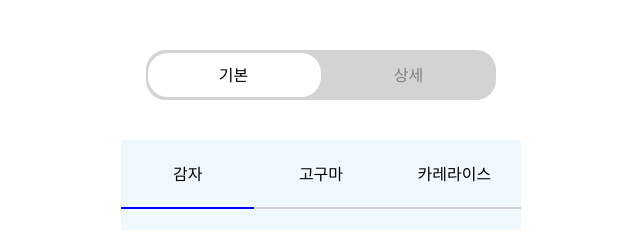
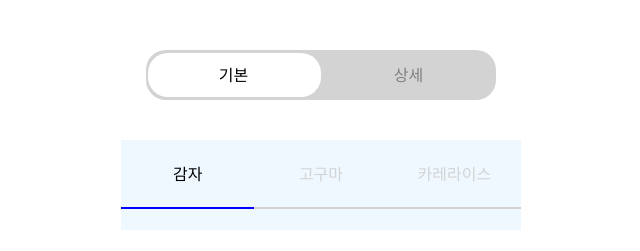
Before and after one commit to gj00770/wanted_pre_onboarding, a React (Create React App) app: page / in a window 1280 px wide. Shown: the top 251 px of the page, without its empty margins (319-959 px from the left). Built offline with nearby package versions, Linux system fonts and the light colour scheme.

Commit message:
fix readme

```diff
--- a/src/components/Tab.js
+++ b/src/components/Tab.js
@@ -21,14 +21,14 @@ function Tab() {
     return (
       <div className='Tab'   >
           <div className='tab_menu' >
-                <div className='tab_menu_food' onClick={(e)=>clickBtn(e)} >감자</div>
-                <div className='tab_menu_food' onClick={(e)=>clickBtn(e)} >고구마</div>
-                <div className='tab_menu_food' onClick={(e)=>clickBtn(e)} >카레라이스</div>
+                <div className='tab_menu_food' onClick={(e)=>clickBtn(e)}  style={{color: current==='감자'? 'black' :"#D3D3D3"}}>감자</div>
+                <div className='tab_menu_food' onClick={(e)=>clickBtn(e)} style={{color: current==='고구마'? 'black' :"#D3D3D3"}}>고구마</div>
+                <div className='tab_menu_food' onClick={(e)=>clickBtn(e)} style={{color: current==='카레라이스'? 'black' :"#D3D3D3"}}>카레라이스</div>
           </div>
           <div className='tab_line'>
               <div className='tab_line_level'
-              style={{transform:current === "감자" ? "translateX(0%)":
-              current == "고구마"? 'translateX(100%)':
+               style={{transform:current === "감자" ? "translateX(0%)":
+               current == "고구마"? 'translateX(100%)':
                current=='카레라이스'? 'translateX(200%)':null }} >
               </div>
           </div>
```
Also changed, not shown: 1 other file (tests, documents, lock files or other folders).
